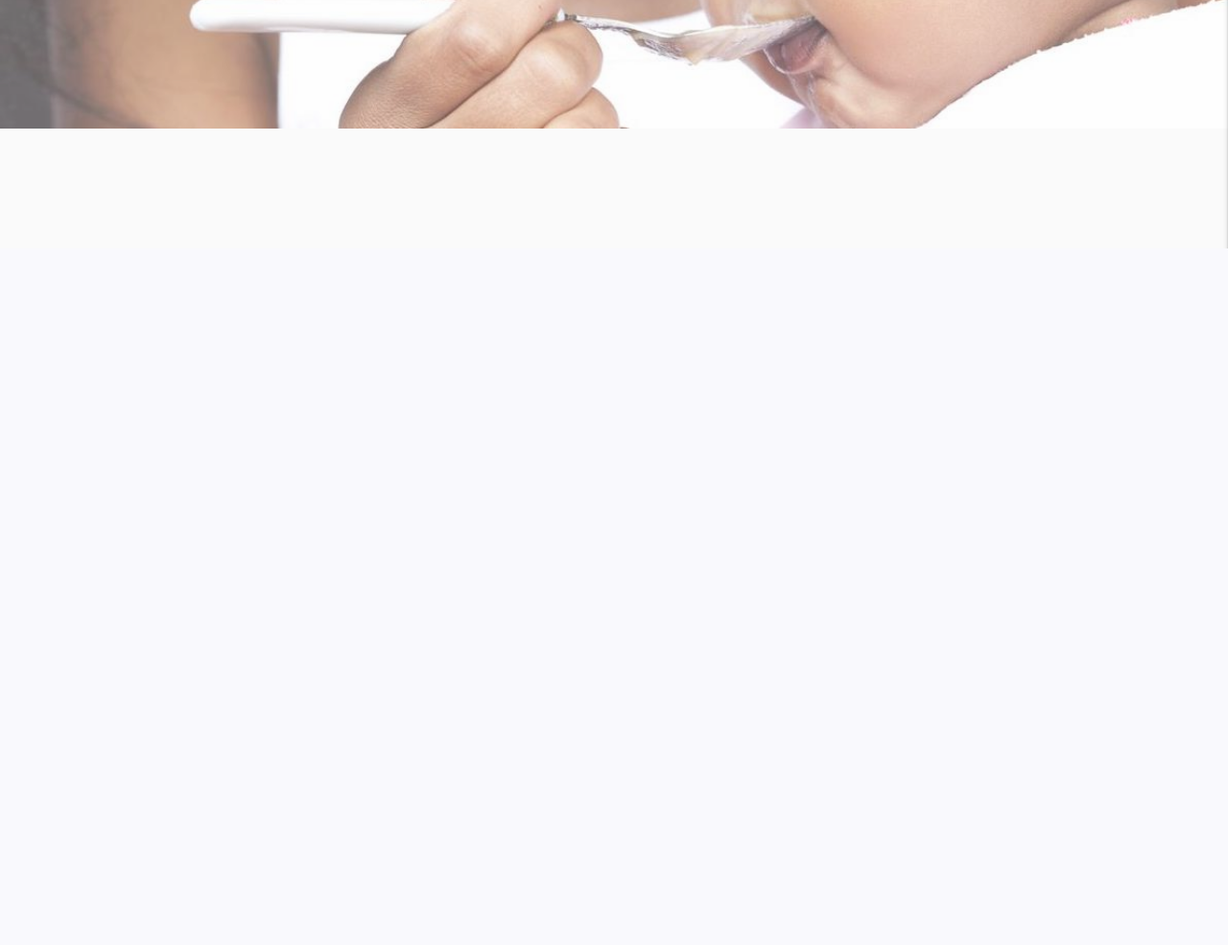
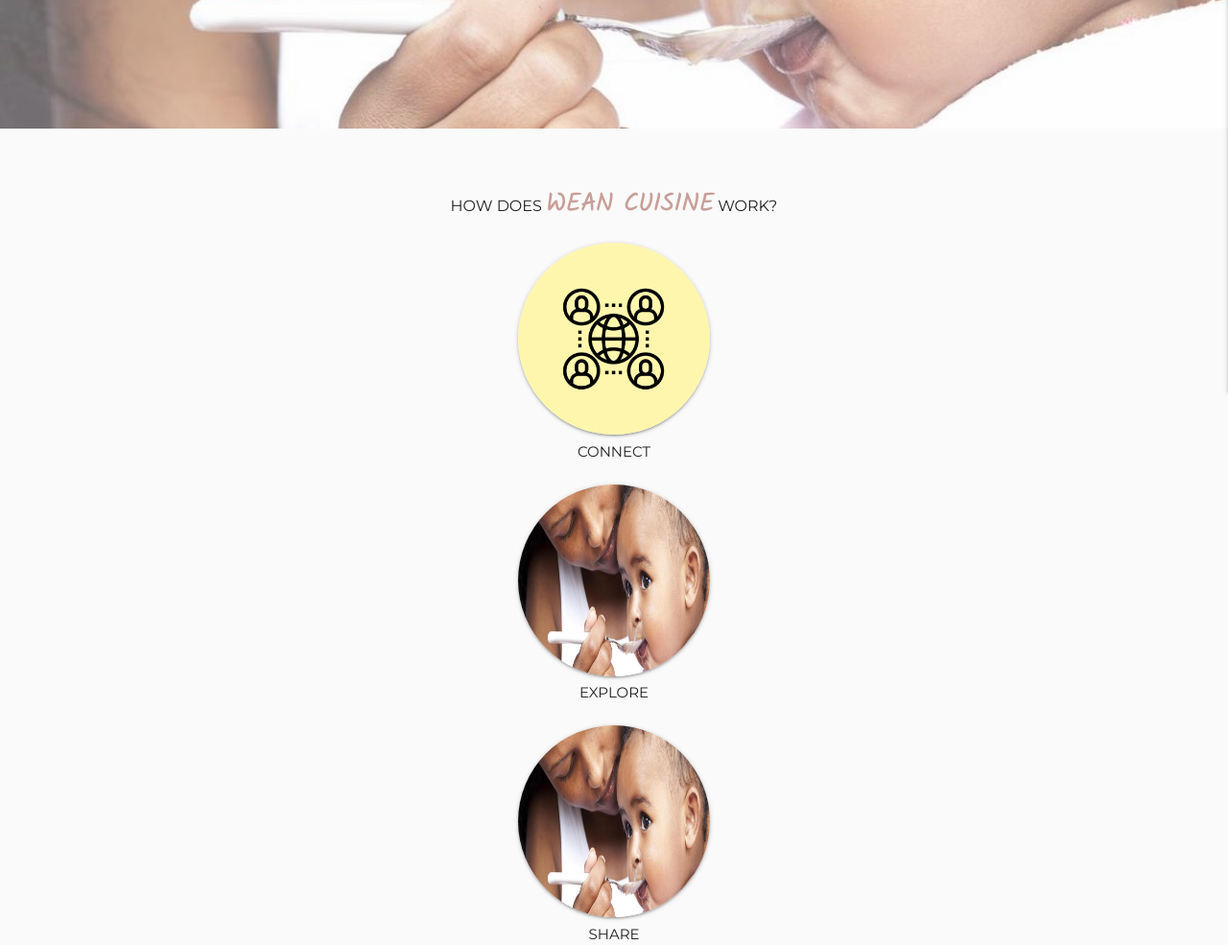
Before and after one commit to Lucyjpjones/wean-cuisine, a Flask app: page / in a window 1280 px wide. Shown: the part 541-1526 px from the top of the page at 96% size. Before the commit the page ends 800 px from the top, so only its background shows below. Run offline with Flask 2, Linux system fonts and the light colour scheme; data that the repository does not hold is empty; some libraries are stand-ins or nearby versions.

Commit message:
How does Wean Cuisine work? section added with basic styling

```diff
--- a/static/css/style.css
+++ b/static/css/style.css
@@ -1,4 +1,4 @@
-@import url('https://fonts.googleapis.com/css2?family=Montserrat:wght@100;200;300;400;500;600;700;800;900&display=swap');
+@import url('https://fonts.googleapis.com/css2?family=Kalam:wght@300&family=Montserrat:wght@100;200;300;400;500;600;700;800;900&display=swap');
 
 /* -------------------- General*/
 
@@ -18,6 +18,16 @@ row {
 
 row.col {
     padding: 0;
+}
+
+.container {
+    margin: auto;
+    margin-top: 5%;
+}
+
+hr {
+    width: 200px;
+    margin-bottom: 5%;
 }
 
 /* -------------------- Header*/
@@ -160,3 +170,25 @@ input#password, input#username {
     padding: 2px 10px 2px 10px;
     box-shadow: 0 2px 2px 0 rgba(0,0,0,0.14), 0 3px 1px -2px rgba(0,0,0,0.12), 0 1px 5px 0 rgba(0,0,0,0.2);
 }
+
+/* -------------------- How does it work?*/
+
+.title {
+    text-align: center;
+    font-size: 16px;
+    margin-bottom: 30px;
+}
+
+.title span {
+    font-family: 'Kalam', sans-serif;
+    font-size: 26px;
+    color: #C89F98;
+    font-weight: 600;
+}
+
+.img-circle {
+    border-radius: 50%;
+    width: 200px;
+    height: 200px;
+    box-shadow: 0 2px 2px 0 rgba(0,0,0,0.14), 0 3px 1px -2px rgba(0,0,0,0.12), 0 1px 5px 0 rgba(0,0,0,0.2);
+}
--- a/templates/base.html
+++ b/templates/base.html
@@ -88,8 +88,26 @@
             <h3>Taste the word</h3>
             <h5>One weany step at a time</h5>
             <div id="callout-btns">
-            <a class="btn" href="#">Explore recipes</a>
-            <a class="btn" href="#">Add recipe</a>
+                <a class="btn" href="#">Explore recipes</a>
+                <a class="btn" href="#">Add recipe</a>
+            </div>
+          </div>
+          <div class="container">
+            <h4 class="title" >How does <span>Wean Cuisine</span> work?</h4>
+            <div class="center-align">
+                <img class="img-circle" src="{{ url_for('static', filename='assets/images/connect.png') }}" alt="connect">
+                <p>Connect</p>
+            </div>
+            <br>
+            <div class="center-align">
+                <img class="img-circle" src="{{ url_for('static', filename='assets/images/bg-img.jpg') }}" alt="explore">
+                <p>Explore</p>
+            </div>
+            <br>
+            <div class="center-align">
+                <img class="img-circle" src="{{ url_for('static', filename='assets/images/bg-img.jpg') }}" alt="share">
+                <p>Share</p>
+            </div>
           </div>
     </main>
 
```
Also changed, not shown: static/assets/images/connect.png (added).
